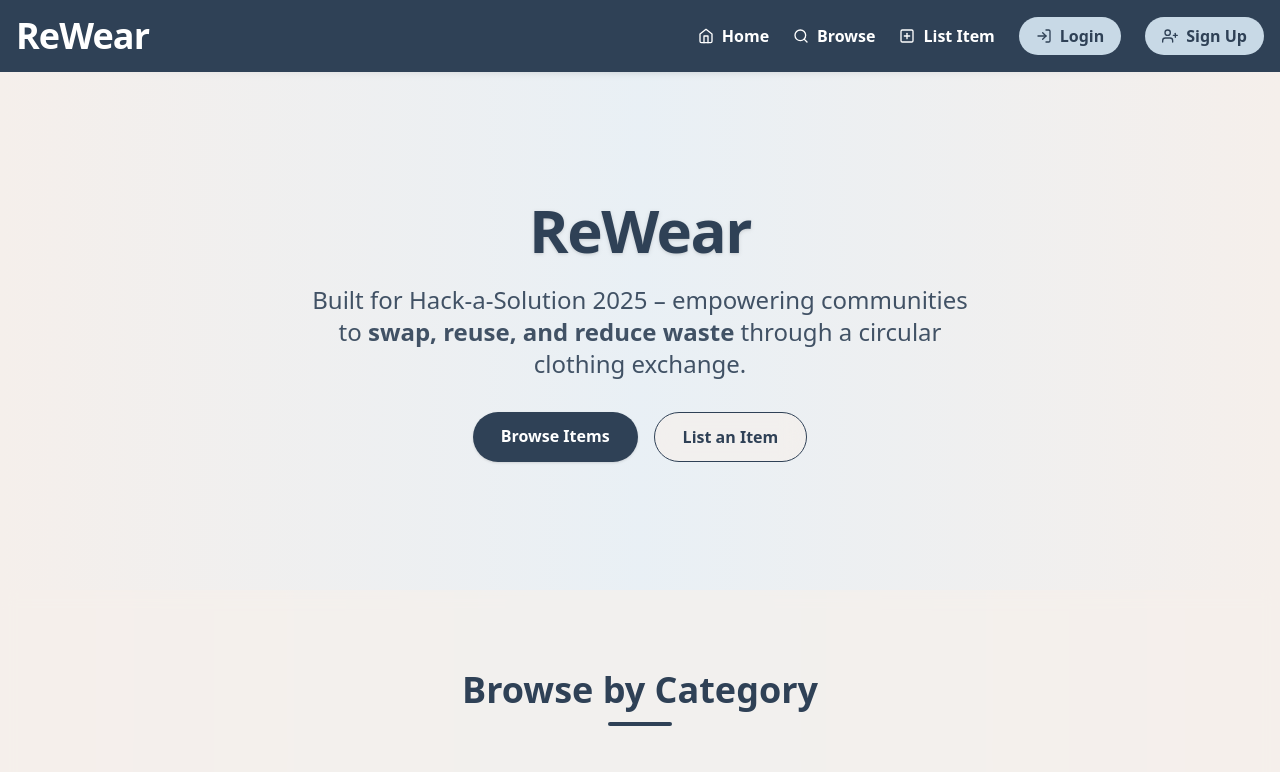
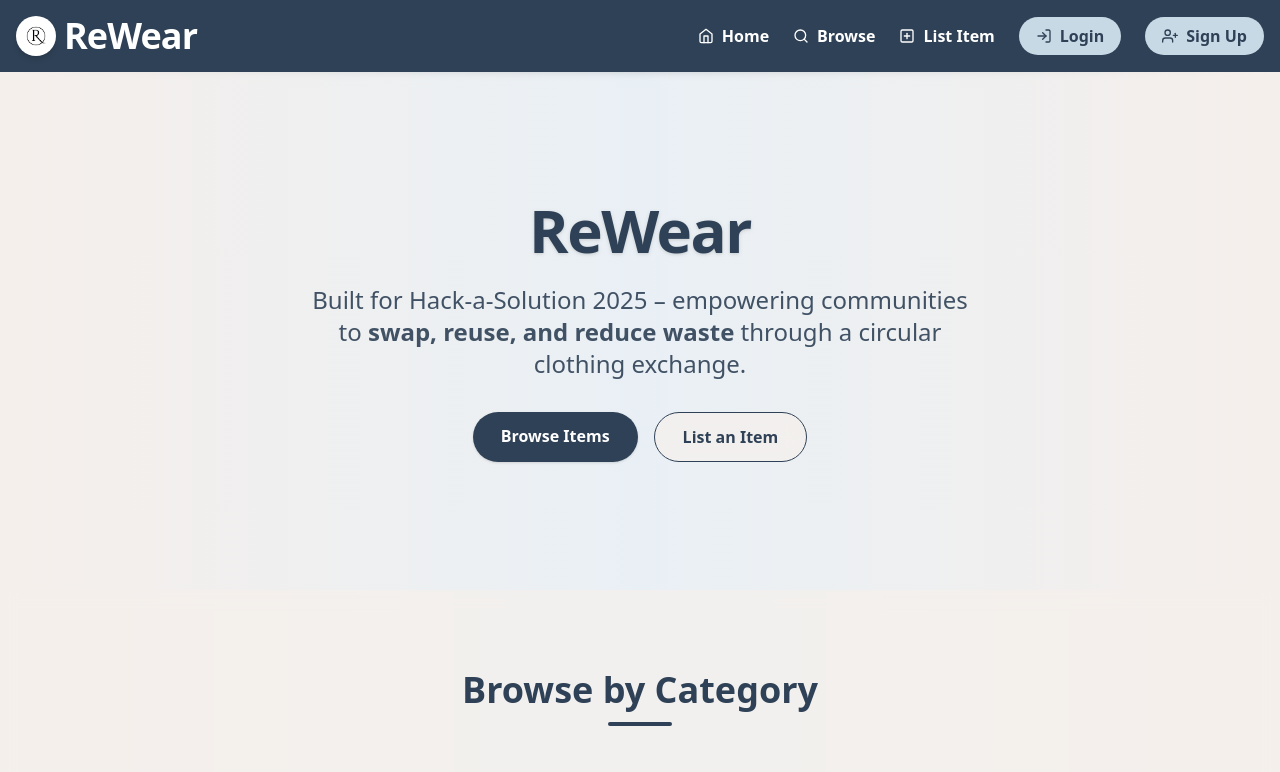
Before and after one commit to piyush-barkhade/Odoo-Hackathon-Kalpavyuh, a React (Vite) app in the folder frontend/: page / in a window 1280 px wide. Shown: the top 772 px of the page. Built offline with nearby package versions, Linux system fonts and the light colour scheme; no server answers; grey boxes are pictures that could not be loaded.

Commit message:
logo done

```diff
--- a/frontend/src/components/Navbar.jsx
+++ b/frontend/src/components/Navbar.jsx
@@ -1,4 +1,5 @@
 import { Link, useNavigate } from "react-router-dom";
+import Logo from "../assets/logo.png";
 import { useAuth } from "../context/AuthContext";
 import {
   FiUser,
@@ -26,11 +27,16 @@ export default function Navbar() {
       style={{ backgroundColor: "#2f4156" }}
     >
       <Link
-        to="/"
-        className="flex items-center gap-1 font-extrabold text-4xl tracking-tight hover:opacity-90 transition duration-200"
-      >
-        ReWear
-      </Link>
+  to="/"
+  className="flex items-center gap-2 font-extrabold text-4xl tracking-tight hover:opacity-90 transition duration-200"
+>
+  <img
+    src={Logo}
+    alt="ReWear Logo"
+    className="w-10 h-10 rounded-full object-cover shadow-md"
+  />
+  <span>ReWear</span>
+</Link>
 
       <div className="flex items-center flex-wrap gap-5 md:gap-6">
         <Link
```
